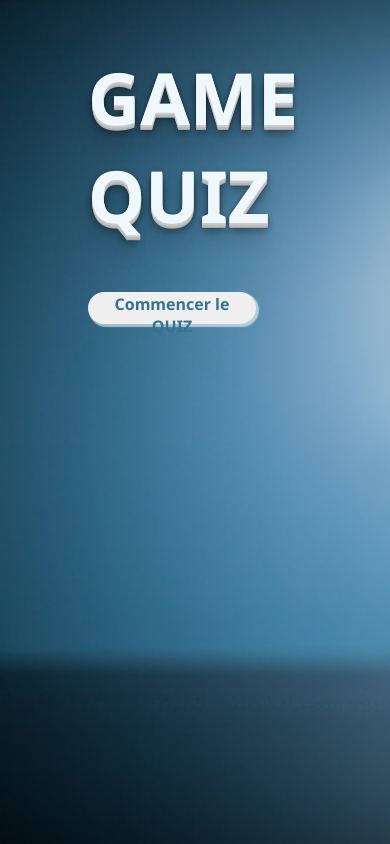
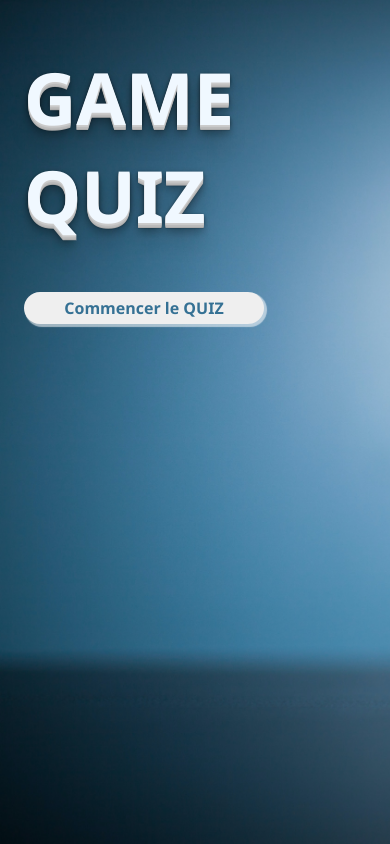
Before and after one commit to CindyGraffin/quiz, a website with bundled scripts: page index.html in a window 390 px wide. Built offline with nearby package versions, Linux system fonts and the light colour scheme.

Commit message:
resize for small screen

```diff
--- a/assets/css/styles.css
+++ b/assets/css/styles.css
@@ -85,9 +85,18 @@ main {
 }
 
 @media only screen and (max-width: 550px) {
+    header {
+        margin-left: 1rem;
+    }
+    main {
+        margin-left: 1rem;
+    }
     .question,
     .quiz__answers,
     .quiz__score {
         width: 20rem;
     }
+    button {
+        width: 15rem;
+    }
 }
```
